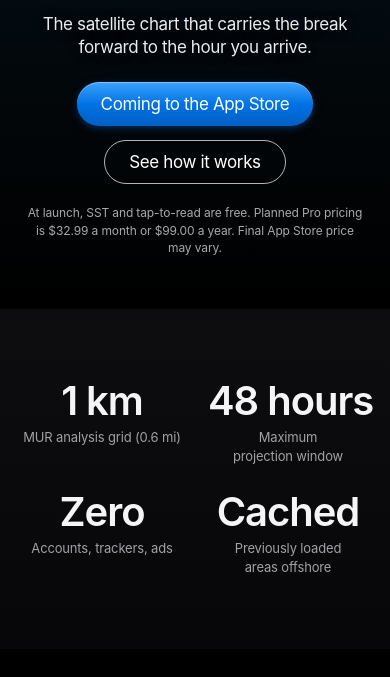
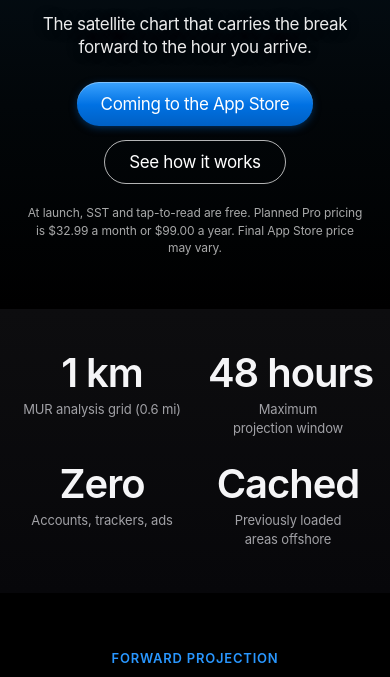
Before and after one commit to mwh2930/BlueWaterMarlin_Webpage, a plain HTML site: page index.html in a window 390 px wide. Shown: the part 420-1097 px from the top of the page. Drawn offline with nearby package versions, Linux system fonts and the light colour scheme.

Commit message:
Tighten mobile section spacing

```diff
--- a/index.html
+++ b/index.html
@@ -43,6 +43,9 @@
     .hero-primary{min-height:0 !important;align-items:flex-start !important;background-size:100% auto !important;background-position:center top !important;background-repeat:no-repeat !important;background-color:#02090e !important;}
     .hero-primary .hero-scrim{background:linear-gradient(to bottom,rgba(2,9,14,.08) 0%,rgba(2,9,14,.12) 20%,rgba(4,20,31,.78) 31%,rgba(4,15,23,.98) 41%,#020609 70%,#000 100%) !important;}
     .hero-primary .hero-content{width:100% !important;max-width:600px !important;padding:clamp(180px,58vw,226px) 22px 52px !important;}
+    main > section:not(.hero-primary){padding-top:56px !important;padding-bottom:56px !important;}
+    main > section:nth-of-type(2){padding-top:44px !important;padding-bottom:44px !important;}
+    main > section#advance,main > section:last-of-type{padding-top:64px !important;padding-bottom:64px !important;}
   }
 </style>
 </helmet>
```
